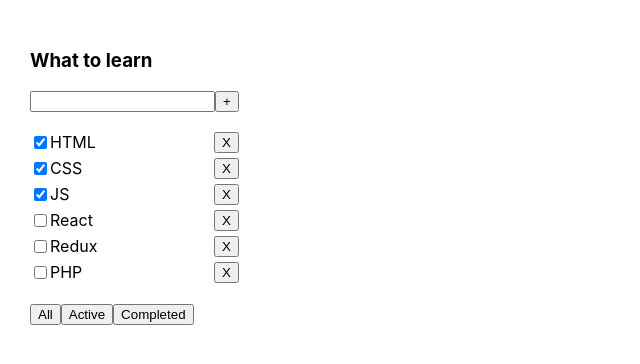
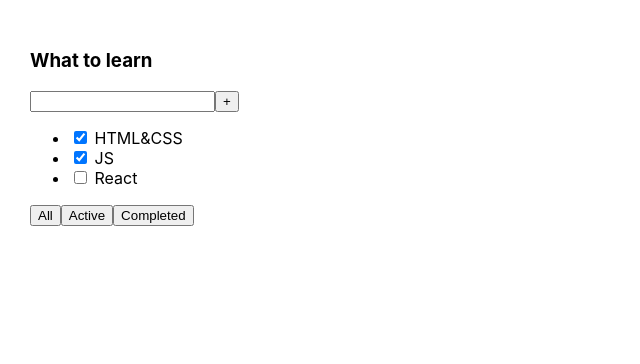
Before and after one commit to alexBasrike/todoList, a React (Vite) app: page / in a window 1280 px wide. Shown: the top 364 px of the page, without its empty margins (0-640 px from the left). Built offline with nearby package versions, Linux system fonts and the light colour scheme.

Commit message:
start to dev

```diff
--- a/src/App.tsx
+++ b/src/App.tsx
@@ -1,58 +1,33 @@
 import './App.css'
-import TodoList from "./components/TodoList/TodoList.tsx";
-import {useState} from "react";
-
-export type TasksType = {
-    id: number;
-    title: string;
-    isDone: boolean;
-}
-
-export type FilterNameType = "All" | "Active" | "Completed";
 
 function App() {
-
-    const [tasks, setTasks] = useState<TasksType[]>([
-        {id: 1, title: "HTML", isDone: true},
-        {id: 2, title: "CSS", isDone: true},
-        {id: 3, title: "JS", isDone: true},
-        {id: 4, title: "React", isDone: false},
-        {id: 5, title: "Redux", isDone: false},
-        {id: 6, title: "PHP", isDone: false}
-    ]);
-
-    const [filterType, setFilterType] = useState<FilterNameType>("All");
-
-    let filteredTasks: TasksType[] = tasks;
-
-    if (filterType === "Active") {
-        filteredTasks = tasks.filter(task => !task.isDone);
-    }
-
-    if (filterType === "Completed") {
-        filteredTasks = tasks.filter(task => task.isDone);
-    }
-
-    const filterTasks = (filterName: FilterNameType) => {
-        setFilterType(filterName);
-    }
-
-
-
-    const deleteTask = (id: number) => {
-        setTasks(tasks.filter(task => task.id !== id));
-    }
-
-    return (
-        <div className="app">
-            <TodoList
-                title={"What to learn"}
-                tasks={filteredTasks}
-                deleteTask={deleteTask}
-                filterTasks={filterTasks}
-            />
+  return (
+      <div className="app">
+        <div>
+          <h3>What to learn</h3>
+          <div>
+            <input/>
+            <button>+</button>
+          </div>
+          <ul>
+            <li>
+              <input type="checkbox" checked={true}/> <span>HTML&CSS</span>
+            </li>
+            <li>
+              <input type="checkbox" checked={true}/> <span>JS</span>
+            </li>
+            <li>
+              <input type="checkbox" checked={false}/> <span>React</span>
+            </li>
+          </ul>
+          <div>
+            <button>All</button>
+            <button>Active</button>
+            <button>Completed</button>
+          </div>
         </div>
-    )
+      </div>
+  )
 }
 
 export default App
--- a/src/components/Button/Button.tsx
+++ /dev/null
@@ -1,12 +0,0 @@
-type ButtonProps = {
-    text: string;
-    callBack: () => void;
-}
-
-const Button = ({text, callBack}: ButtonProps) => {
-    return (
-        <button onClick={callBack}>{text}</button>
-    )
-}
-
-export default Button;
--- a/src/components/TodoList/TodoList.module.css
+++ /dev/null
@@ -1,18 +0,0 @@
-.todoList {
-    display: flex;
-    flex-direction: column;
-    gap: 5px;
-    margin: 20px 0;
-    padding: 0;
-
-    li {
-        display: flex;
-        margin: 0;
-        padding: 0;
-        list-style: none;
-
-        button {
-            margin-left: auto;
-        }
-    }
-}
--- a/src/components/TodoList/TodoList.tsx
+++ /dev/null
@@ -1,45 +0,0 @@
-import {FilterNameType, TasksType} from "../../App.tsx";
-import Button from "../Button/Button.tsx";
-import css from "./TodoList.module.css";
-
-type PropsType = {
-    title: string;
-    tasks: TasksType[];
-    deleteTask: (id: number) => void;
-    filterTasks: (filterName: FilterNameType) => void;
-}
-
-const TodoList = ({title, tasks, deleteTask, filterTasks}: PropsType) => {
-
-    const tasksList = tasks.map((task: TasksType) => {
-        return (
-            <li key={task.id}>
-                <input type="checkbox" checked={task.isDone}/>
-                <span>{task.title}</span>
-                <button onClick={() => deleteTask(task.id)}>X</button>
-            </li>
-        )
-    });
-
-    const taskListContent = tasksList.length === 0
-        ? <p>Your tasks list is empty</p>
-        : <ul className={css.todoList}>{tasksList}</ul>
-
-    return (
-        <div className={"todoList"}>
-            <h3>{title}</h3>
-            <div>
-                <input/>
-                <Button text={"+"} callBack={() => {}}/>
-            </div>
-            {taskListContent}
-            <div>
-                <Button text={"All"} callBack={() => filterTasks("All")}/>
-                <Button text={"Active"} callBack={() => filterTasks("Active")}/>
-                <Button text={"Completed"} callBack={() => filterTasks("Completed")}/>
-            </div>
-        </div>
-    );
-};
-
-export default TodoList;
```
